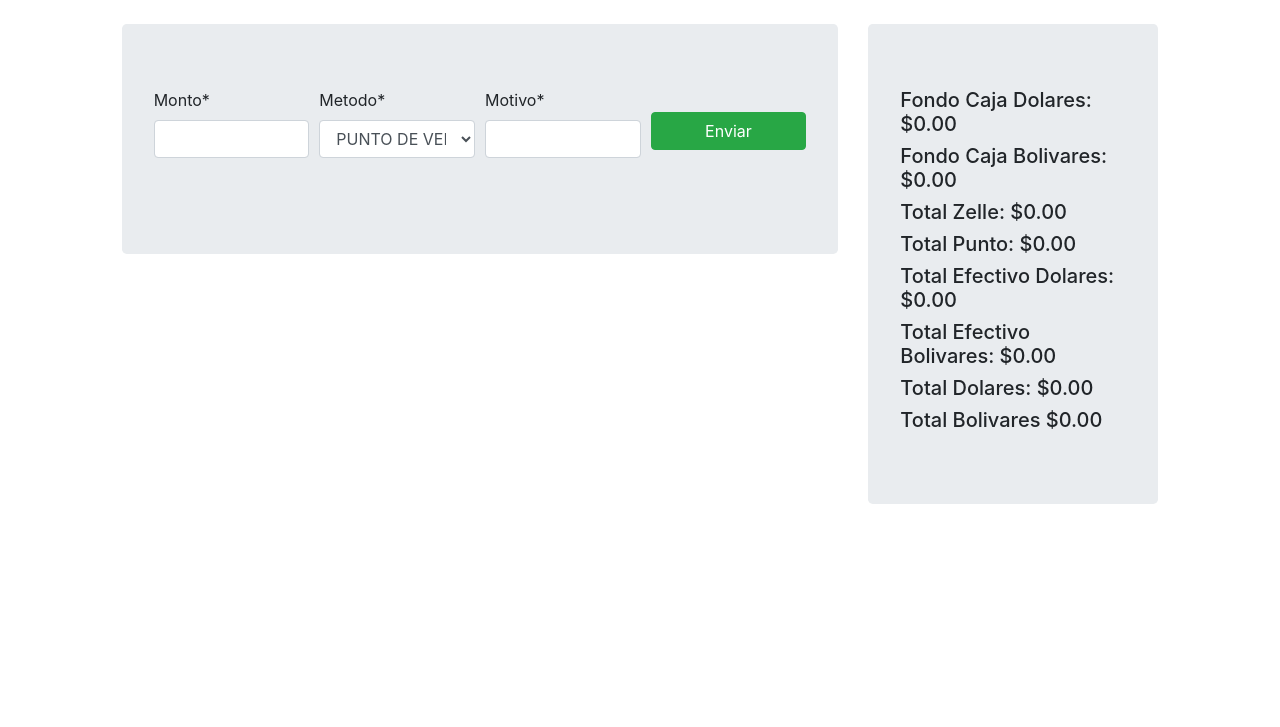
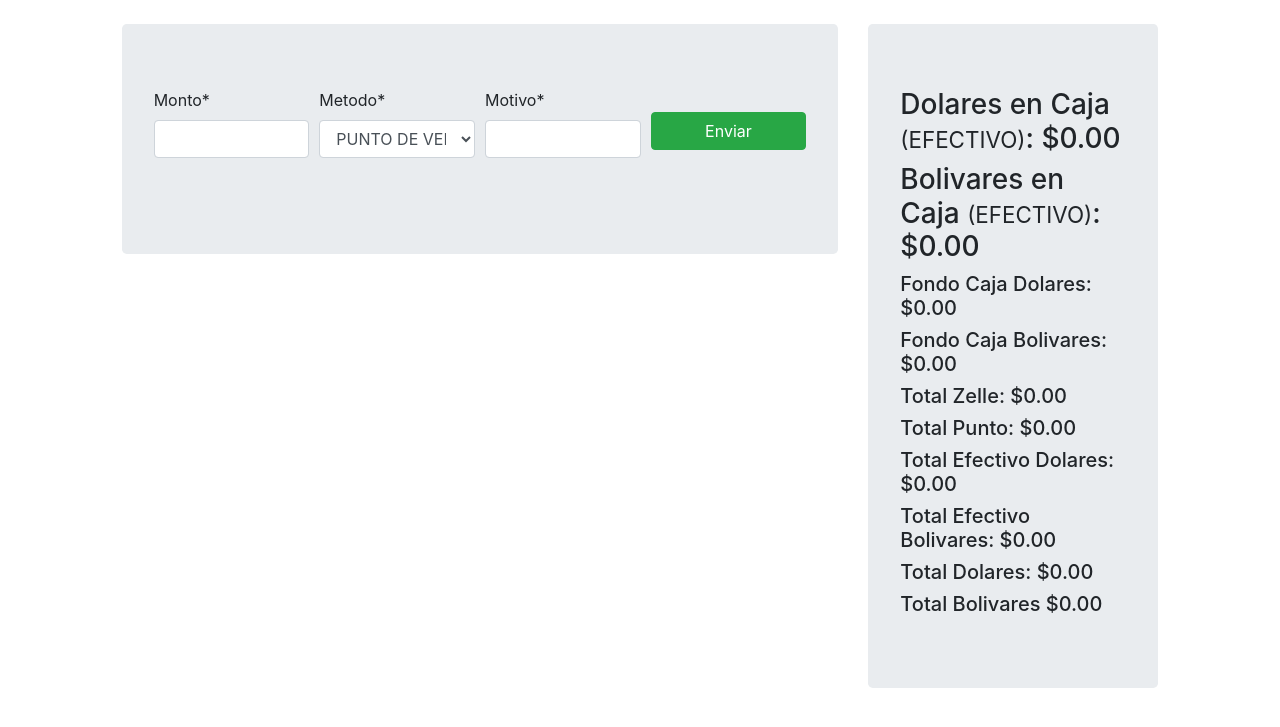
Before and after one commit to elchamucoroboto/caja-farmacia, a Django app: page / in a window 1280 px wide. Shown: the part 56-783 px from the top of the page. Run offline with Django 3.2, Linux system fonts and the light colour scheme; a user stored in the database is signed in; data comes from the database, SQL or seed files in the repository; both versions use the stored data as it was before the commit; some libraries are stand-ins or nearby versions.

Commit message:
added totals

```diff
--- a/caja/templates/caja/index.html
+++ b/caja/templates/caja/index.html
@@ -67,6 +67,8 @@
 
   //-->
     {% block totales %}
+    <h3>Dolares en Caja <small>(EFECTIVO)</small>: <span class='op-amount'>{{dolares_en_caja}}</span></h3>
+    <h3>Bolivares en Caja <small>(EFECTIVO)</small>: <span class='op-amount'>{{bs_en_caja}}</span></h3>
     <h5>Fondo Caja Dolares: <span class='op-amount'>{{fondoCajaD}}</span></h5>
     <h5>Fondo Caja Bolivares: <span class="op-amount">{{fondoCajaBs}}</span></h5>
     <h5>Total Zelle: <span class="op-amount">{{sumZelle}}</span></h5>
--- a/caja/views.py
+++ b/caja/views.py
@@ -98,6 +98,8 @@ def index(request):
         #TOTALES
         venta_total_bolivares = sumEfectivoBS+sumPunto
         venta_total_dolares = sumZelle+sumEfectivoD
+        dolares_en_caja = fondoCajaD + sumEfectivoD
+        bs_en_caja = fondoCajaBs + sumEfectivoBS
 
         context = {'operations': operations,
                     'form': form,
@@ -109,6 +111,8 @@ def index(request):
                     'venta_total_dolares':venta_total_dolares,
                     'fondoCajaD':fondoCajaD,
                     'fondoCajaBs':fondoCajaBs,
+                    'dolares_en_caja': dolares_en_caja,
+                    'bs_en_caja': bs_en_caja
                     }
 
         template = loader.get_template('caja/index.html')
```
Also changed, not shown: db.sqlite3 (deleted), 1 other file.
